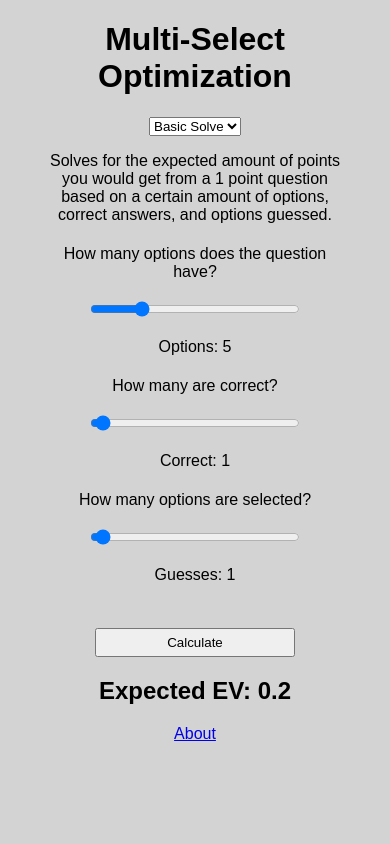
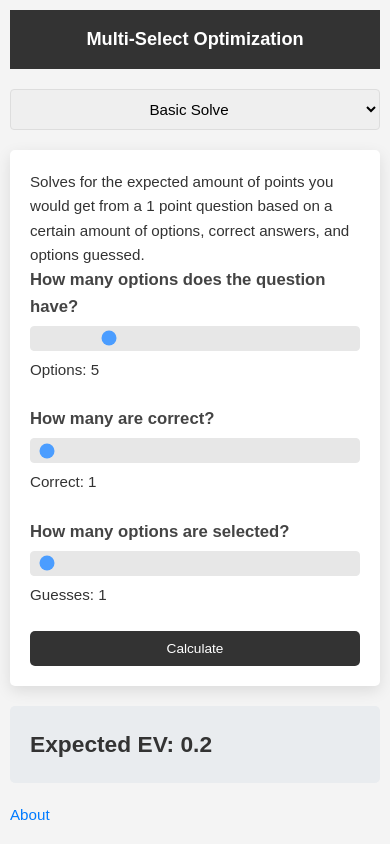
Before and after one commit to ShaneBerhoff/multiSelectOptimization, a website with bundled scripts: page src/html/index.html in a window 390 px wide. Both pictures are taken after a click on the button "Calculate". Built offline with nearby package versions, Linux system fonts and the light colour scheme.

Commit message:
styling changes

```diff
--- a/src/css/styles.css
+++ b/src/css/styles.css
@@ -1,44 +1,249 @@
-body {
-    font-family: Arial, sans-serif;
-    background-color: lightgray;
-    color: black;
+/* Reset and Base Styles */
+* {
+    margin: 0;
+    padding: 0;
+    box-sizing: border-box;
 }
 
+body {
+    font-family: 'Arial', sans-serif;
+    background-color: #f4f4f4;
+    color: #333;
+    line-height: 1.6;
+    font-size: calc(14px + 0.3vw);
+}
+
+a {
+    color: #007bff;
+    text-decoration: none;
+    transition: all 0.3s ease;
+}
+
+a:hover {
+    text-decoration: underline;
+    transform: scale(1.10);
+}
+
+/* Container */
 .container {
-    width: 80%;
+    max-width: 960px;
     margin: 0 auto;
+    padding: 20px;
+}
+
+/* Header */
+header {
+    background-color: #333;
+    color: #fff;
+    padding: 20px 0;
     text-align: center;
 }
 
-label, input, button {
-    display: block;
-    margin: 10px auto;
-    padding: 5px;
+.main-title {
+    margin: 0;
+    font-size: 2em;
 }
 
-input, button {
-    width: 200px;
+/* Navigation */
+.nav-select {
+    margin: 20px 0;
+    text-align: center;
 }
 
-input[name = "probabilityDist"] {
-    display: inline;
-    width: auto;
-    margin: 0 5px;
+.dropdown {
+    width: 50%;
+    padding: 10px;
+    border: 1px solid #ddd;
+    border-radius: 4px;
+    font-size: 1em;
+    text-align: center;
 }
 
+/* Solver Sections */
+.solver-section {
+    background-color: #fff;
+    padding: 20px;
+    margin-bottom: 20px;
+    border-radius: 5px;
+    box-shadow: 0 5px 15px rgba(0, 0, 0, 0.1);
+}
+
+.solver-section label {
+    display: block;
+    margin-bottom: 5px;
+    font-weight: bold;
+    font-size: 1.1em;
+    color: #444;
+}
+
+.solver-section input[type="range"],
+.solver-section input[type="number"],
+.solver-section input[type="text"] {
+    width: 100%;
+    padding: 8px;
+    border-radius: 4px;
+    border: 1px solid #ddd;
+    appearance: none;
+}
+
+/* Buttons */
+button {
+    width: 100%;
+    padding: 10px;
+    background-color: #333;
+    color: #fff;
+    border: none;
+    border-radius: 5px;
+    cursor: pointer;
+    font-size: 1em;
+    transition: background-color 0.3s, transform 0.3s ease;
+}
+
+button:hover {
+    background-color: #555;
+    transform: scale(1.02);
+}
+
+/* Result Section */
 #result {
+    background-color: #e9ecef;
+    padding: 20px;
+    margin-top: 20px;
+    border-radius: 5px;
+}
+
+/* Links */
+.about-link,
+.back-link {
+    display: inline-block;
+    text-align: left;
     margin-top: 20px;
 }
 
+/*Probabilities Distribution Section */
+#uniformDist,
+#degenDist,
+#normalDist,
+#benfordDist,
+#customDist {
+    margin-top: 10px;
+    padding: 10px;
+    background-color: #f8f9fa;
+    border-radius: 4px;
+}
+
+/* Tables */
 table {
+    width: 100%;
     border-collapse: collapse;
-    width: 100%;
-    text-align: center;
+    margin-top: 20px;
 }
+
 th, td {
-    border: 1px solid black;
+    border: 1px solid #ddd;
+    text-align: left;
     padding: 8px;
 }
+
 th {
-    background-color: #f2f2f2;
+    background-color: #f0f0f0;
 }
+
+/* Range Inputs*/
+input[type="range"] {
+    width: 100%;
+    height: 25px;
+    background: #ddd;
+    outline: none;
+    opacity: 0.7;
+    transition: opacity .2s;
+}
+
+input[type="range"]::-moz-range-thumb {
+    width: 25px;
+    height: 25px;
+    background: #333;
+    cursor: pointer;
+}
+
+input[type="range"]:hover {
+    opacity: 1;
+}
+
+/* Checkbox  */
+input[type="checkbox"] {
+    margin-right: 5px;
+    cursor: pointer;
+}
+
+/* Loading and Interactive States (not used right now)*/
+.loading-animation {
+    display: none;
+}
+
+.interactive-hover:hover {
+    background-color: #f8f9fa;
+    transition: background-color 0.3s ease;
+}
+
+/* Responsive Design */
+@media screen and (max-width: 768px) {
+    .container {
+        width: 95%;
+    }
+
+    .dropdown {
+        width: 100%;
+    }
+
+    header {
+        padding: 15px 0;
+    }
+
+    .main-title {
+        font-size: 1.5em;
+    }
+}
+
+@media screen and (max-width: 480px) {
+    .main-title {
+        font-size: 1.2em;
+    }
+    .container {
+        width: 100%;
+        padding: 10px;
+    }
+    .solver-section input[type="range"],
+    .solver-section input[type="number"],
+    .solver-section input[type="text"] {
+        font-size: 0.9em;
+    }
+    button {
+        font-size: 0.9em;
+    }
+}
+
+/* Print Styles */
+@media print {
+    body {
+        color: #000;
+        background: #fff;
+    }
+
+    header, .nav-select, button, .about-link {
+        display: none;
+    }
+}
+
+/* High Contrast Mode for Accessibility (not fully tested)*/
+@media screen and (prefers-contrast: high) {
+    body {
+        background-color: #000;
+        color: #fff;
+    }
+
+    .solver-section, #result, table {
+        background-color: #333;
+        color: #fff;
+    }
+}
--- a/src/html/index.html
+++ b/src/html/index.html
@@ -3,55 +3,61 @@
 <head>
     <meta charset="UTF-8">
     <meta name="viewport" content="width=device-width, initial-scale=1.0">
-    <title>Solver</title>
+    <title>Multi-Select</title>
     <link rel="stylesheet" href="../css/styles.css">
+    <link rel="icon" href="../images/checkbox-image-icon.png" type="image/png">
 </head>
 <body>
     <div class="container">
-        <h1>Multi-Select Optimization</h1>
-        <select id="dropdown">
-            <option value="singleSolve">Basic Solve</option>
-            <option value="fullSolve">Full Solve</option>
-        </select>
-        <div id="singleSolve">
+        <header>
+            <h1 class="main-title">Multi-Select Optimization</h1>
+        </header>
+        <nav class="nav-select">
+            <select id="dropdown" class="dropdown">
+                <option value="singleSolve">Basic Solve</option>
+                <option value="fullSolve">Full Solve</option>
+            </select>
+        </nav>
+
+        <div id="singleSolve" class="solver-section">
             <p>Solves for the expected amount of points you would get from a 1 point question based on a certain amount of options, correct answers, and options guessed.</p>
             <form id="singleSolveForm">
                 <label for="options">How many options does the question have?</label>
                 <input type="range" id="options" min="1" max="20" value="5">
                 <p>Options: <span id="optionsValue">5</span></p>
-
+                <br>
                 <label for="correctAns">How many are correct?</label>
                 <input type="range" id="correctAns" min="1" max="5" value="1">
                 <p>Correct: <span id="correctAnsValue">1</span></p>
-
+                <br>
                 <label for="guesses">How many options are selected?</label>
                 <input type="range" id="guesses" min="1" max="5" value="1">
                 <p>Guesses: <span id="guessesValue">1</span></p>
-
                 <br>
                 <button type="submit">Calculate</button>
             </form>
         </div>
-        <div id="fullSolve" style="display: none;">
+
+        <div id="fullSolve" class="solver-section" style="display: none;">
             <p>Solves the expected points for all possible combinations of number of correct answers and options selected. Used to determine the number of guesses with the highest expected value in points.</p>
+            <br>
             <form id="fullSolveForm">
                 <label for="fullSolveOptions">How many options does the question have?</label>
                 <input type="range" id="fullSolveOptions" min="1" max="20" value="5">
                 <p>Options: <span id="fullSolveOptionsValue">5</span></p>
-
+                <br>
                 <label>
                     Show full EV table?
-                    <input type="checkbox" id="EVTable" style="display: inline; width: auto; margin: 0 5px;">
-                </label>
-
-                <label>
-                    Show weighted averages?
-                    <input type="checkbox" id="weightedAVG" style="display: inline; width: auto; margin: 0 5px;">
+                    <input type="checkbox" id="EVTable">
                 </label>
                 <br>
                 <label>
+                    Show probability distrabution?
+                    <input type="checkbox" id="showProbDist">
+                </label>
+                <label>
                     Probability Distribution:
-                    <select id="probabilityDist" style="display: inline; width: auto; margin: 0 5px;">
+                    <select id="probabilityDist">
                         <option value="uniformDist">Uniform Distribution</option>
                         <option value="degenDist">Degenerate Distribution</option>
                         <option value="normalDist">Discrete Normal Distribution</option>
@@ -59,11 +65,6 @@
                         <option value="customDist">Custom Distribution</option>
                     </select>
                 </label>
-                <label>
-                    Show probability distrabution?
-                    <input type="checkbox" id="showProbDist" style="display: inline; width: auto; margin: 0 5px;">
-                </label>
-                <br>
                 <div id="uniformDist">
                     <p>Equal probability of all 1-N correct answers.</p>
                 </div>
@@ -77,6 +78,7 @@
                     </p>
                     <label for="normalDistMean">Mean &mu;</label>
                     <input type="number" id="normalDistMean" min="1" max="5" value="3" step=".01">
+                    <br>
                     <label for="normalDistSTD">Standard Deviation &sigma;</label>
                     <input type="number" id="normalDistSTD" min="1" max="5" value="1" step=".01">
                 </div>
@@ -88,14 +90,20 @@
                         to .4, and the probability of 3 correct to .3.</p>
                     <input type="text" id="customProbs" placeholder="comma separated values: .3,.4,.3">
                 </div>
-
+                <br>
+                <label>
+                    Show weighted averages?
+                    <input type="checkbox" id="weightedAVG">
+                </label>
                 <br>
 
                 <button type="submit">Full Calculate</button>
             </form>
         </div>
-        <div id="result"></div>
-        <a href="about.html">About</a>
+
+        <div id="result" style="display: none;"></div>
+
+        <a href="about.html" class="about-link">About</a>
     </div>
 
     <script type="module" src="../js/script.js"></script>
--- a/src/ts/script.ts
+++ b/src/ts/script.ts
@@ -53,7 +53,7 @@ class SingleSolver {
 
         // Set result
         const resultDiv = document.getElementById('result') as HTMLDivElement;
-
+        resultDiv.style.display = 'block';
         resultDiv.innerHTML = '';
 
         // EV Section
@@ -145,12 +145,13 @@ class FullSolver {
         const options = parseInt(this.optionsSliderIn.value);
 
         // Set result
+        this.resultDiv.style.display = 'block';
         this.resultDiv.innerHTML = '';
 
         //get prob dist or show issue
         const prob: number[] | null = this.generateProbDist(options);
         if(prob==null){
-            this.resultDiv.innerText = "Invalid probabilities input."
+            this.resultDiv.innerText = "Invalid probabilities input.";
             return;
         }
 
@@ -167,7 +168,6 @@ class FullSolver {
             this.resultDiv.appendChild(document.createElement('h2')).innerText = "Probability Distribution";
             this.resultDiv.appendChild(document.createElement('p')).innerText = "This shows the proability of each number of correct options occuring under the selected distribution.";
             const probDistTable = this.resultDiv.appendChild(document.createElement("table"));
-            probDistTable.setAttribute('border', '1');
             probDistTable.innerHTML = `<tr><th>#</th>${prob.map((_, index) => `<th>${index + 1}</th>`).join('')}</tr>` + `<tr><th>P</th>${prob.map(value => `<td>${value.toFixed(2)}</td>`).join('')}</tr>`;
 
         }
@@ -180,7 +180,6 @@ class FullSolver {
 
             //Create and add weighted averages table based on prob distrabution
             const WATable = this.resultDiv.appendChild(document.createElement("table"));
-            WATable.setAttribute('border', '1');
             WATable.innerHTML += `<tr>
                                     <th>#</th>
                                     <th>Weighted Average</th>
@@ -219,7 +218,6 @@ class FullSolver {
     //Turns a 2d array into a table
     generateTable(data: number[][]): HTMLTableElement {
         const table = document.createElement('table');
-        table.setAttribute('border', '1');
 
         // Generate the header row with column numbers
         const headerCells = '<th>#</th>' + data[0].map((_, colIndex) => `<th>${colIndex + 1}</th>`).join('');
@@ -307,6 +305,7 @@ dropdown.addEventListener('change', () =>{
         singleSolveDiv.style.display = 'none';
         fullSolveDiv.style.display = 'block';
     }
+    result.style.display = 'none';
     result.innerHTML = '';
 });
 dropdown.dispatchEvent(new Event('change'));
```
Also changed, not shown: src/html/about.html (+1 -1 lines), src/images/checkbox-image-icon.png (added).
